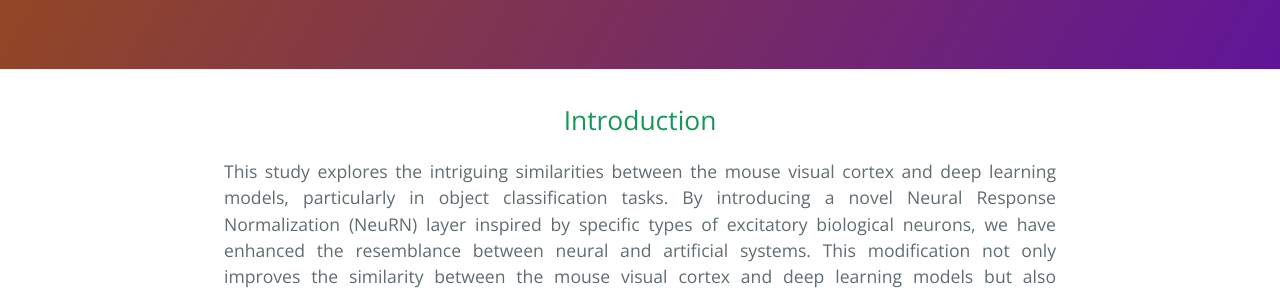
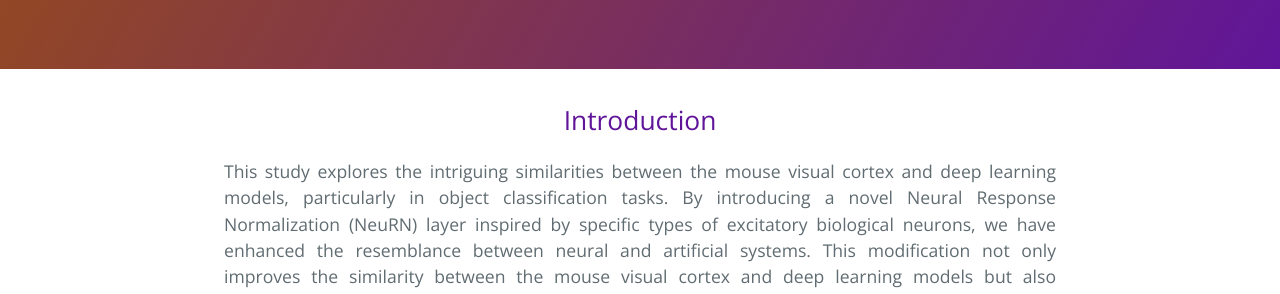
Before and after one commit to neurnai/neurnai.github.io, a Jekyll site: the page built from index.md, in a window 1280 px wide. Shown: the part 314-608 px from the top of the page. Built offline with Jekyll 4.4.1, drawn with Linux system fonts in a browser that asks for light colours.

Commit message:
Update variables.scss

```diff
--- a/_sass/variables.scss
+++ b/_sass/variables.scss
@@ -8,7 +8,7 @@ $header-bg-color: #601599 !default;
 $header-bg-color-secondary: #994e15 !default;
 
 // Text
-$section-headings-color: #159957 !default;
+$section-headings-color: #601599 !default;
 $body-text-color: #606c71 !default;
 $body-link-color: #1e6bb8 !default;
 $blockquote-text-color: #819198 !default;
```
